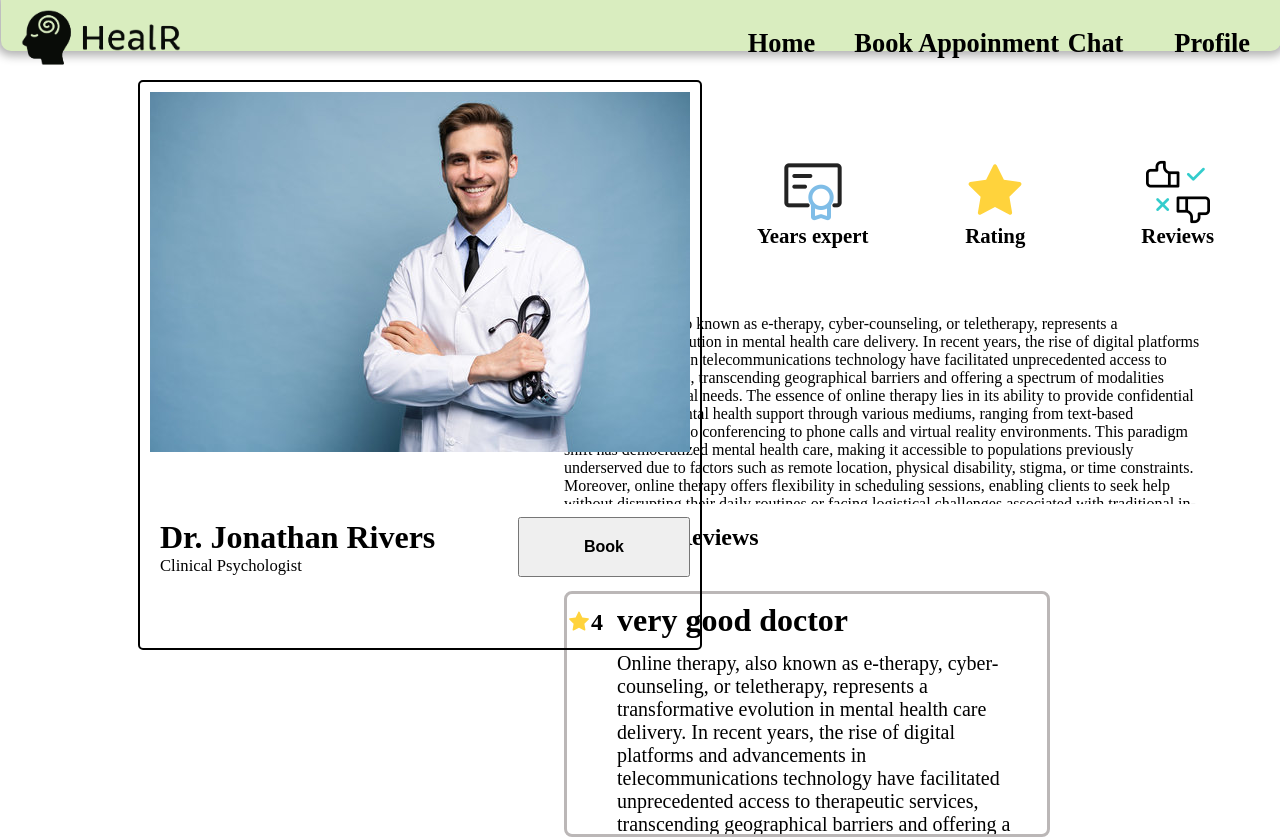
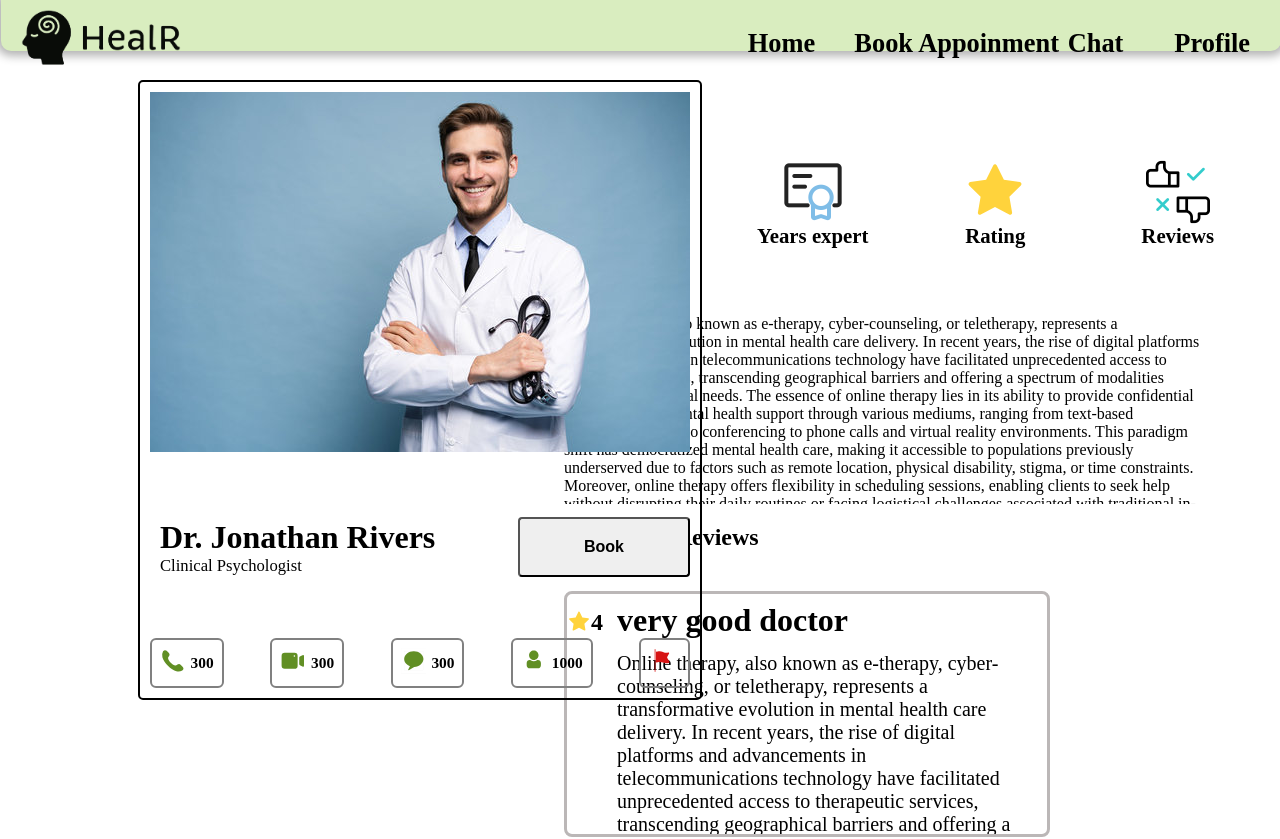
Before and after one commit to Swaraj-1925/HealR-v2.0, a React (Vite) app in the folder Frontend/: page /dashboard/doctordes in a window 1280 px wide. Shown: the top 839 px of the page. Built offline with nearby package versions, Linux system fonts and the light colour scheme; a web font is replaced by a local one.

Commit message:
pop up of profile done added price section in doctor description and report option

```diff
--- a/Frontend/src/Client/Dashboard/clientDoctorDescription.jsx
+++ b/Frontend/src/Client/Dashboard/clientDoctorDescription.jsx
@@ -6,7 +6,7 @@
 import { useState } from 'react';
 import BookAppointmentPopUp from './clientPopupBookAppoinment';
 
-
+import Popup from 'reactjs-popup';
 
 
 
@@ -14,7 +14,7 @@
 
     const [seen, setSeen] = useState(false)
 
-    function togglePop () {
+    function togglePop() {
         setSeen(!seen);
     }
 
@@ -23,7 +23,7 @@
             <div className="clientDoctorDescription-wrapper">
 
                 <div className="doctordescription-gridContainer">
-                     <div className='doctordescription-gridContaineritem-main1'>
+                    <div className='doctordescription-gridContaineritem-main1'>
                         <div className="doctorDescription-gridItem doctorDescription-gridContainer2">
 
                             <div className="doctorDescription-gridContainer2-item doctorDescription-img">
@@ -35,11 +35,102 @@
                                     <h3>Clinical Psychologist</h3>
                                 </div>
                                 <div className="doctorDescription-name-Proffecsion">
-                                <button className="doctorDescription-name-Proffecsion-button" onClick={togglePop}>Book</button>
-                                {seen ? <BookAppointmentPopUp toggle={togglePop} /> : null}
+                                    <button className="doctorDescription-name-Proffecsion-button" onClick={togglePop}>Book</button>
+                                    {seen ? <BookAppointmentPopUp toggle={togglePop} /> : null}
                                 </div>
                             </div>
 
+                            <div className="allPricese-doctor-flexcontainer">
+                                <div className=" allPricese-doctor-flexitem doctorPrice-call">
+                                    <div>
+                                        <svg xmlns="http://www.w3.org/2000/svg" viewBox="0 0 24 24">
+                                            <path d="M21.384,17.752a2.108,2.108,0,0,1-.522,3.359,7.543,7.543,0,0,1-5.476.642C10.5,20.523,3.477,13.5,2.247,8.614a7.543,7.543,0,0,1,.642-5.476,2.108,2.108,0,0,1,3.359-.522L8.333,4.7a2.094,2.094,0,0,1,.445,2.328A3.877,3.877,0,0,1,8,8.2c-2.384,2.384,5.417,10.185,7.8,7.8a3.877,3.877,0,0,1,1.173-.781,2.092,2.092,0,0,1,2.328.445Z" />
+                                        </svg>
+                                    </div>
+                                    <div>300</div>
+                                </div>
+                                <div className="allPricese-doctor-flexitem doctorPrice-videoCall">
+                                    <div><svg xmlns="http://www.w3.org/2000/svg" viewBox="0 0 64 64">
+                                        <defs>
+                                            <style>
+
+                                            </style>
+                                        </defs>
+                                        <g id="Layer_2" data-name="Layer 2">
+                                            <path className="cls-1" d="M11.92,52H36.23a7.86,7.86,0,0,0,7.86-7.86V19.89A7.86,7.86,0,0,0,36.23,12H11.92A7.92,7.92,0,0,0,4,19.95V44.05A7.92,7.92,0,0,0,11.92,52ZM36,18a2,2,0,1,1-2,2A2,2,0,0,1,36,18Z" />
+                                            <path className="cls-1" d="M60,43.76V20.24a2.64,2.64,0,0,0-3.85-2.35l-6.32,3.24A3.27,3.27,0,0,0,48.06,24V40a3.27,3.27,0,0,0,1.77,2.9l6.32,3.25A2.64,2.64,0,0,0,60,43.76Z" />
+                                        </g>
+                                    </svg>
+                                    </div>
+                                    <div>300</div>
+                                </div>
+                                <div className="allPricese-doctor-flexitem doctorPrice-message">
+                                    <div><svg
+                                        xmlns="http://www.w3.org/2000/svg"
+                                        width="20px"
+                                        height="20px"
+                                        stroke="currentColor"
+                                        viewBox="0 0 2048 2048"
+                                    >
+                                        <defs>
+                                            <style type="text/css">{` .fil1 {fill:none}`}</style>
+                                        </defs>
+                                        <g id="Layer_x0020_1">
+                                            <metadata id="CorelCorpID_0Corel-Layer" />
+                                            <path
+                                                className="fil0"
+                                                d="M1571.22 1327.06c-132.418,110.082 -314.681,180.751 -517.719,187.107l-435.326 275.117 -47.0103 -42.6189 143.255 -285.249c-129.174,-46.6855 -240.474,-122.671 -320.941,-217.412 -86.4261,-101.76 -137.479,-225.095 -137.479,-357.271 0,-174.676 86.9776,-332.426 227.569,-446.24 138.726,-112.305 329.847,-181.782 540.433,-181.782 210.586,0 401.706,69.4772 540.432,181.782 140.591,113.813 227.569,271.564 227.569,446.24 0,170.922 -83.9753,326.596 -220.781,440.327z"
+                                            />
+                                            <g id="_244790544">
+                                                <rect id="_244790880" className="fil1" width="2048" height="2048" />
+                                                <rect id="_244788216" className="fil1" x="255.999" y="255.999" width="1536" height="1536" />
+                                            </g>
+                                        </g>
+                                    </svg>
+                                    </div>
+                                    <div>300</div>
+                                </div>
+                                <div className="allPricese-doctor-flexitem doctorPrice-clinic">
+                                    <div>
+                                        <svg xmlns="http://www.w3.org/2000/svg" version="1.1" viewBox="-5.0 -10.0 110.0 135.0">
+                                            <path d="m66.57 54.617c-4.8047 3.0117-10.488 4.7578-16.57 4.7578-6.0859 0-11.762-1.7422-16.555-4.7734-1.4922-0.96094-3.2539-1.4766-5.0508-1.4766h-0.27344c-8.6289 0-15.625 6.9961-15.625 15.625v12.5c0 4.1445 1.6484 8.1172 4.5742 11.051 2.9297 2.9297 6.9062 4.5742 11.051 4.5742h43.75c4.1445 0 8.1172-1.6484 11.051-4.5742 2.9297-2.9297 4.5742-6.9062 4.5742-11.051v-12.5c0-8.6289-6.9961-15.625-15.625-15.625-0.17578 0-0.34766 0.007812-0.51953 0.023438-1.6836 0.039062-3.3438 0.55078-4.7852 1.4688zm-16.57-51.492c-13.797 0-25 11.203-25 25s11.203 25 25 25 25-11.203 25-25-11.203-25-25-25z" fillRule="evenodd" />
+                                        </svg>
+                                    </div>
+                                    <div>1000</div>
+                                </div>
+                                <div className="allPricese-doctor-flexitem doctorClient report">
+                                    <div>
+                                    <Popup trigger=
+                                {<div><svg className='flag-report'  viewBox="0 0 24 24" fill="none" xmlns="http://www.w3.org/2000/svg">
+                                <path  opacity="0.5" fillRule="evenodd" clipRule="evenodd" d="M6.5 1.75C6.5 1.33579 6.16421 1 5.75 1C5.33579 1 5 1.33579 5 1.75V21.75C5 22.1642 5.33579 22.5 5.75 22.5C6.16421 22.5 6.5 22.1642 6.5 21.75V13.6V3.6V1.75Z" fill="#d71414" />
+                                <path d="M13.5582 3.87333L13.1449 3.70801C11.5821 3.08288 9.8712 2.9258 8.22067 3.25591L6.5 3.60004V13.6L8.22067 13.2559C9.8712 12.9258 11.5821 13.0829 13.1449 13.708C14.8385 14.3854 16.7024 14.5119 18.472 14.0695L18.5721 14.0445C19.1582 13.898 19.4361 13.2269 19.1253 12.7089L17.5647 10.1078C17.2232 9.53867 17.0524 9.25409 17.0119 8.94455C16.9951 8.81543 16.9951 8.68466 17.0119 8.55553C17.0524 8.24599 17.2232 7.96141 17.5647 7.39225L18.8432 5.26136C19.1778 4.70364 18.6711 4.01976 18.0401 4.17751C16.5513 4.54971 14.9831 4.44328 13.5582 3.87333Z" fill="#d71414" />
+                            </svg></div>}
+                                modal nested>
+                                {
+                                    close => (
+                                        <div className='Client-Header-popup'>
+                                            <div>
+                                                <button className='Client-Header-popup-closebutton' onClick=
+                                                    {() => close()}>&#10006;
+                                                </button>
+                                            </div>
+                                            <div className='Client-Header-popup-content'>
+                                                <p>We are sorry that you faced a problems during your time with us, we will be sure to work on it plese exaplain your problem bellow</p>
+                                                <div className='Client-Header-popup-content'>
+                                                <input className='Client-Header-popup-content-input' type="text" name="newName" placeholder='Enter Report' />
+                                                <button className='Client-Header-popup-content-button' type="submit">Report doctor</button>
+                                            </div>
+                                            </div>
+                                        </div>
+                                    )
+                                }
+                            </Popup>
+
+
+                                    </div>
+
+                                </div>
+                            </div>
                         </div>
                     </div>
 
--- a/Frontend/src/Client/Dashboard/style/DashboardHeader.css
+++ b/Frontend/src/Client/Dashboard/style/DashboardHeader.css
@@ -61,6 +61,41 @@
     border-radius: 8px;
     padding: 5px;
 }
-.Client-Header-popup{
-    background-color: green;
+
+.Client-Header-popup-content{
+    display: flex;
+    flex-direction: column;
+    align-items: center;
+    justify-content: center;
+    padding: 3vw;
+    background-color: rgba(206, 204, 59, 0.922);
+    border-radius: 4px;
 }
+.Client-Header-popup-closebutton{
+   position: absolute;
+   right: 0px;
+   /* padding: 5px; */
+
+}
+.Client-Header-popup-content-input{
+    margin: 5px;
+    padding: 0.8vw;
+    border-radius: 5px;
+    font-size: 1vw;
+    font-weight: 500;
+}
+.Client-Header-popup-content-button{
+    margin: 5px;
+    padding: 0.5vw;
+    border-radius: 5px;
+    font-size: 1vw;
+    font-weight: 500;
+}
+.client-header-popup-confimation button{
+    margin: 10px;
+    padding: 1vw 2vw 1vw;
+    font-size: 1vw;
+    font-weight: 600;
+    border-radius: 5px;
+
+}
--- a/Frontend/src/Client/Dashboard/style/clientDoctorDescription.css
+++ b/Frontend/src/Client/Dashboard/style/clientDoctorDescription.css
@@ -22,7 +22,8 @@
 
 }
 .doctordescription-gridContaineritem-main1{
-    /* width: 100vh; */
+    /* display: flex;
+    flex-direction: column; */
     margin-right: 10px;
 }
 
@@ -31,7 +32,7 @@
     left: 10px;
     display: grid;
     margin-left:10vw ;
-    grid-template-rows: 2fr 1fr;
+    grid-template-rows: 2fr 1fr auto;
     justify-content: center;
     align-items: center;
     border: solid 2px black;
@@ -48,6 +49,7 @@
     padding: 1.5vw 5vw 1.5vw;
     font-size: 2vh;
     font-weight: 700;
+    border-radius: 4px
 }
 .doctorDescription-name-Proffecsion-flexcontainer{
     display: flex;
@@ -80,6 +82,33 @@
     grid-template-columns: 1fr 1fr 1fr 1fr;
     gap: 10px;
 }
+
+.allPricese-doctor-flexcontainer{
+    display: flex;
+    justify-content: space-between;
+}
+.allPricese-doctor-flexitem{
+    display: flex;
+    justify-content: center;
+    align-items:center;
+    font-size: 1.2vw;
+    font-weight: 600;
+    color: black;;
+    border: 2px solid gray;
+    border-radius: 6px;
+    padding: 8px;
+}
+.allPricese-doctor-flexitem svg{
+    height: 2vw;
+    width: 2vw;
+    margin-right: 5px;
+    fill: #618f24;
+}
+
+.flag-report{
+    fill: red;
+}
+
 .doctorDescription-flexcontainer{
     display: flex;
     flex-direction: column;
```
Also changed, not shown: Frontend/src/Client/Dashboard/layout/DashboardHeader.jsx (+34 -40 lines).
